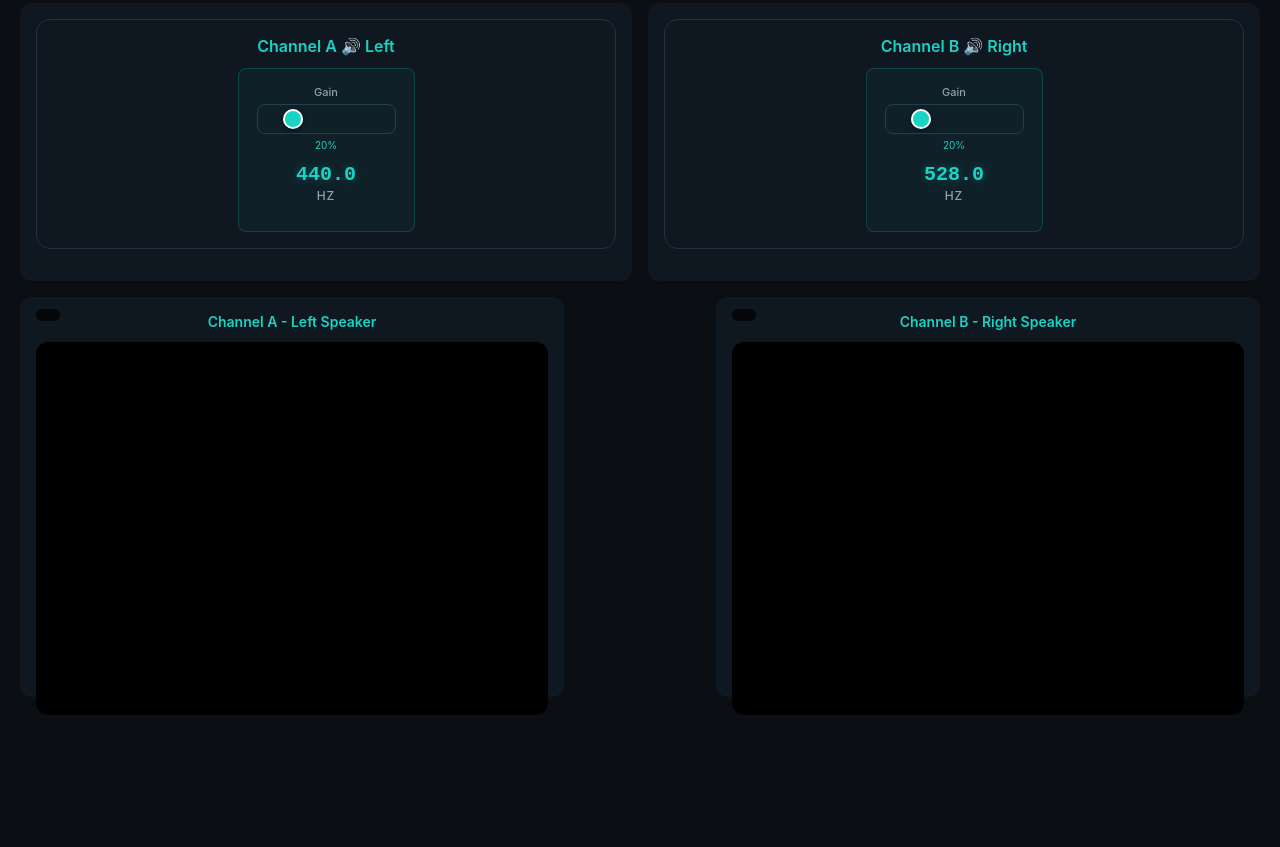
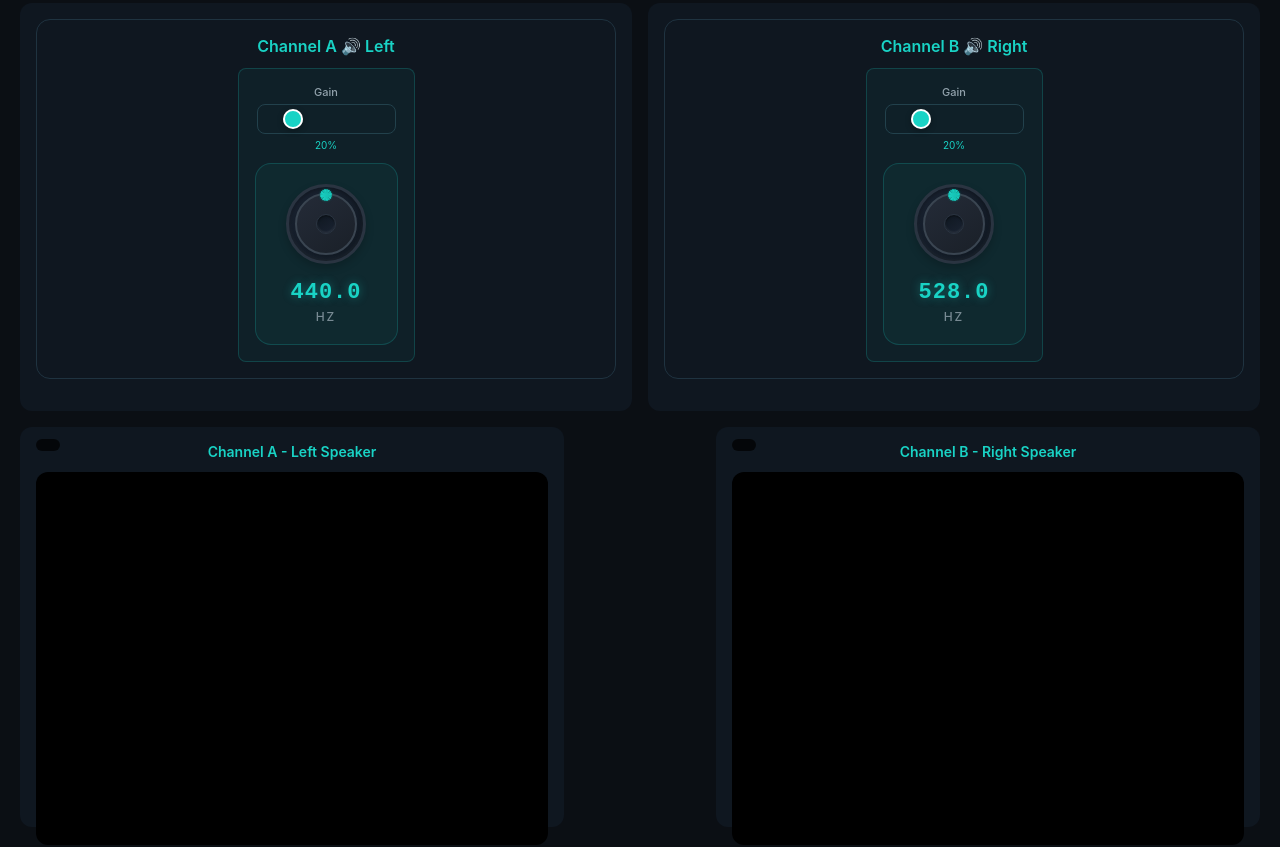
Before and after one commit to RemiDz/Frequency, a plain HTML site: page index.html in a window 1280 px wide. Shown: the part 1148-1995 px from the top of the page. Before the commit the page ends 1865 px from the top, so only its background shows below. Drawn offline with Linux system fonts and the light colour scheme.

Commit message:
Update styles.css

```diff
--- a/styles.css
+++ b/styles.css
@@ -541,62 +541,133 @@ h1{
   gap:12px
 }
 
-/* Hz Scroll Wheel Design */
-.hz-scroll-wheel {
+/* Hz Mouse Wheel Design */
+.hz-mouse-wheel {
   display: flex;
   flex-direction: column;
   align-items: center;
   justify-content: center;
-  background: rgba(25, 211, 197, 0.08);
-  border: 2px solid rgba(25, 211, 197, 0.3);
-  border-radius: 12px;
-  padding: 16px 12px;
-  cursor: pointer;
+  background: rgba(25, 211, 197, 0.05);
+  border: 1px solid rgba(25, 211, 197, 0.2);
+  border-radius: 16px;
+  padding: 20px 16px;
+  cursor: grab;
   user-select: none;
   touch-action: pan-y;
-  min-height: 100px;
+  min-height: 140px;
   transition: all 0.3s ease;
   position: relative;
   overflow: hidden;
 }
 
-.hz-scroll-wheel:hover {
-  background: rgba(25, 211, 197, 0.12);
-  border-color: rgba(25, 211, 197, 0.5);
-  transform: translateY(-2px);
-  box-shadow: 0 4px 12px rgba(25, 211, 197, 0.2);
+.hz-mouse-wheel:active {
+  cursor: grabbing;
 }
 
-.hz-scroll-wheel::before {
-  content: '';
+.hz-mouse-wheel:hover {
+  background: rgba(25, 211, 197, 0.08);
+  border-color: rgba(25, 211, 197, 0.4);
+  transform: translateY(-2px);
+  box-shadow: 0 6px 20px rgba(25, 211, 197, 0.15);
+}
+
+.wheel-container {
+  display: flex;
+  flex-direction: column;
+  align-items: center;
+  gap: 16px;
+}
+
+.wheel-body {
+  position: relative;
+  width: 80px;
+  height: 80px;
+  border-radius: 50%;
+  background: linear-gradient(145deg, #1a2332, #0f1720);
+  border: 3px solid #2a3441;
+  box-shadow:
+    inset 0 2px 4px rgba(0,0,0,0.3),
+    inset 0 -2px 4px rgba(255,255,255,0.05),
+    0 4px 8px rgba(0,0,0,0.2);
+  transition: transform 0.1s ease-out;
+  cursor: grab;
+}
+
+.wheel-body:active {
+  cursor: grabbing;
+}
+
+.wheel-rim {
+  position: absolute;
+  top: 6px;
+  left: 6px;
+  right: 6px;
+  bottom: 6px;
+  border-radius: 50%;
+  border: 2px solid #3a4551;
+  background: linear-gradient(145deg, #242b38, #1a2028);
+}
+
+.wheel-notches {
   position: absolute;
   top: 0;
   left: 0;
   right: 0;
-  height: 3px;
-  background: linear-gradient(90deg, var(--accent), #15b8ab);
-  opacity: 0;
-  transition: opacity 0.3s ease;
+  bottom: 0;
+  border-radius: 50%;
 }
 
-.hz-scroll-wheel:hover::before {
-  opacity: 1;
+.notch {
+  position: absolute;
+  width: 2px;
+  height: 12px;
+  background: linear-gradient(to bottom, var(--accent), #15b8ab);
+  border-radius: 1px;
+  transform-origin: center;
+  top: 2px;
+  left: 50%;
+  margin-left: -1px;
+  box-shadow: 0 0 3px rgba(25, 211, 197, 0.3);
+}
+
+.notch:nth-child(1) { transform: rotate(0deg) translateX(-50%); }
+.notch:nth-child(2) { transform: rotate(45deg) translateX(-50%); }
+.notch:nth-child(3) { transform: rotate(90deg) translateX(-50%); }
+.notch:nth-child(4) { transform: rotate(135deg) translateX(-50%); }
+.notch:nth-child(5) { transform: rotate(180deg) translateX(-50%); }
+.notch:nth-child(6) { transform: rotate(225deg) translateX(-50%); }
+.notch:nth-child(7) { transform: rotate(270deg) translateX(-50%); }
+.notch:nth-child(8) { transform: rotate(315deg) translateX(-50%); }
+
+.wheel-center {
+  position: absolute;
+  top: 50%;
+  left: 50%;
+  width: 20px;
+  height: 20px;
+  margin: -10px 0 0 -10px;
+  border-radius: 50%;
+  background: linear-gradient(145deg, #0f1720, #1a2332);
+  border: 1px solid #2a3441;
+  box-shadow:
+    inset 0 1px 2px rgba(0,0,0,0.5),
+    inset 0 -1px 2px rgba(255,255,255,0.1);
 }
 
 .hz-display {
   display: flex;
   flex-direction: column;
   align-items: center;
-  gap: 2px;
-  margin-bottom: 12px;
+  gap: 4px;
 }
 
 .hz-display span:first-child {
-  font-size: 20px;
+  font-size: 22px;
   font-weight: 700;
   color: var(--accent);
   font-family: 'Courier New', monospace;
-  text-shadow: 0 0 10px rgba(25, 211, 197, 0.3);
+  text-shadow: 0 0 10px rgba(25, 211, 197, 0.4);
+  letter-spacing: 1px;
 }
 
 .hz-unit {
@@ -604,42 +675,76 @@ h1{
   color: var(--muted);
   font-weight: 500;
   text-transform: uppercase;
-  letter-spacing: 1px;
+  letter-spacing: 2px;
+  opacity: 0.8;
 }
 
-.scroll-indicators {
-  display: flex;
-  flex-direction: column;
-  gap: 8px;
-  opacity: 0.6;
-  transition: opacity 0.3s ease;
+/* Rotation animation */
+.wheel-rotating {
+  animation: wheelSpin 0.2s ease-out;
 }
 
-.hz-scroll-wheel:hover .scroll-indicators {
-  opacity: 1;
-}
-
-.scroll-up, .scroll-down {
-  font-size: 14px;
-  color: var(--accent);
-  text-align: center;
-  line-height: 1;
-  transition: all 0.2s ease;
-  padding: 4px;
-  border-radius: 4px;
-}
-
-.scroll-up:hover, .scroll-down:hover {
-  background: rgba(25, 211, 197, 0.2);
-  transform: scale(1.2);
+@keyframes wheelSpin {
+  0% { transform: rotate(0deg); }
+  50% { transform: rotate(5deg); }
+  100% { transform: rotate(0deg); }
 }
 
 /* Mobile optimizations */
 @media (max-width: 767px) {
-  .hz-scroll-wheel {
-    min-height: 120px;
-    padding: 20px 16px;
-    border-width: 3px;
+  .hz-mouse-wheel {
+    min-height: 160px;
+    padding: 24px 20px;
+    border-width: 2px;
+  }
+
+  .wheel-body {
+    width: 100px;
+    height: 100px;
+  }
+
+  .wheel-rim {
+    top: 8px;
+    left: 8px;
+    right: 8px;
+    bottom: 8px;
+  }
+
+  .notch {
+    width: 3px;
+    height: 16px;
+    top: 3px;
+    margin-left: -1.5px;
+  }
+
+  .wheel-center {
+    width: 26px;
+    height: 26px;
+    margin: -13px 0 0 -13px;
+  }
+
+  .hz-display span:first-child {
+    font-size: 26px;
+  }
+
+  .hz-unit {
+    font-size: 14px;
+  }
+
+  .wheel-container {
+    gap: 20px;
+  }
+}
+
+@media(min-width:600px){
+  .hz-mouse-wheel {
+    min-height: 150px;
+    padding: 22px 18px;
+  }
+
+  .wheel-body {
+    width: 90px;
+    height: 90px;
   }
 
   .hz-display span:first-child {
@@ -647,23 +752,23 @@ h1{
   }
 
   .hz-unit {
-    font-size: 14px;
+    font-size: 13px;
   }
 
-  .scroll-indicators {
-    gap: 12px;
-  }
-
-  .scroll-up, .scroll-down {
-    font-size: 18px;
-    padding: 8px;
+  .wheel-container {
+    gap: 18px;
   }
 }
 
-@media(min-width:600px){
-  .hz-scroll-wheel {
-    min-height: 110px;
-    padding: 18px 14px;
+@media(min-width:768px){
+  .hz-mouse-wheel {
+    min-height: 140px;
+    padding: 20px 16px;
+  }
+
+  .wheel-body {
+    width: 80px;
+    height: 80px;
   }
 
   .hz-display span:first-child {
@@ -671,30 +776,11 @@ h1{
   }
 
   .hz-unit {
-    font-size: 13px;
-  }
-
-  .scroll-up, .scroll-down {
-    font-size: 16px;
-  }
-}
-
-@media(min-width:768px){
-  .hz-scroll-wheel {
-    min-height: 100px;
-    padding: 16px 12px;
-  }
-
-  .hz-display span:first-child {
-    font-size: 20px;
-  }
-
-  .hz-unit {
     font-size: 12px;
   }
 
-  .scroll-up, .scroll-down {
-    font-size: 14px;
+  .wheel-container {
+    gap: 16px;
   }
 }
 
```
